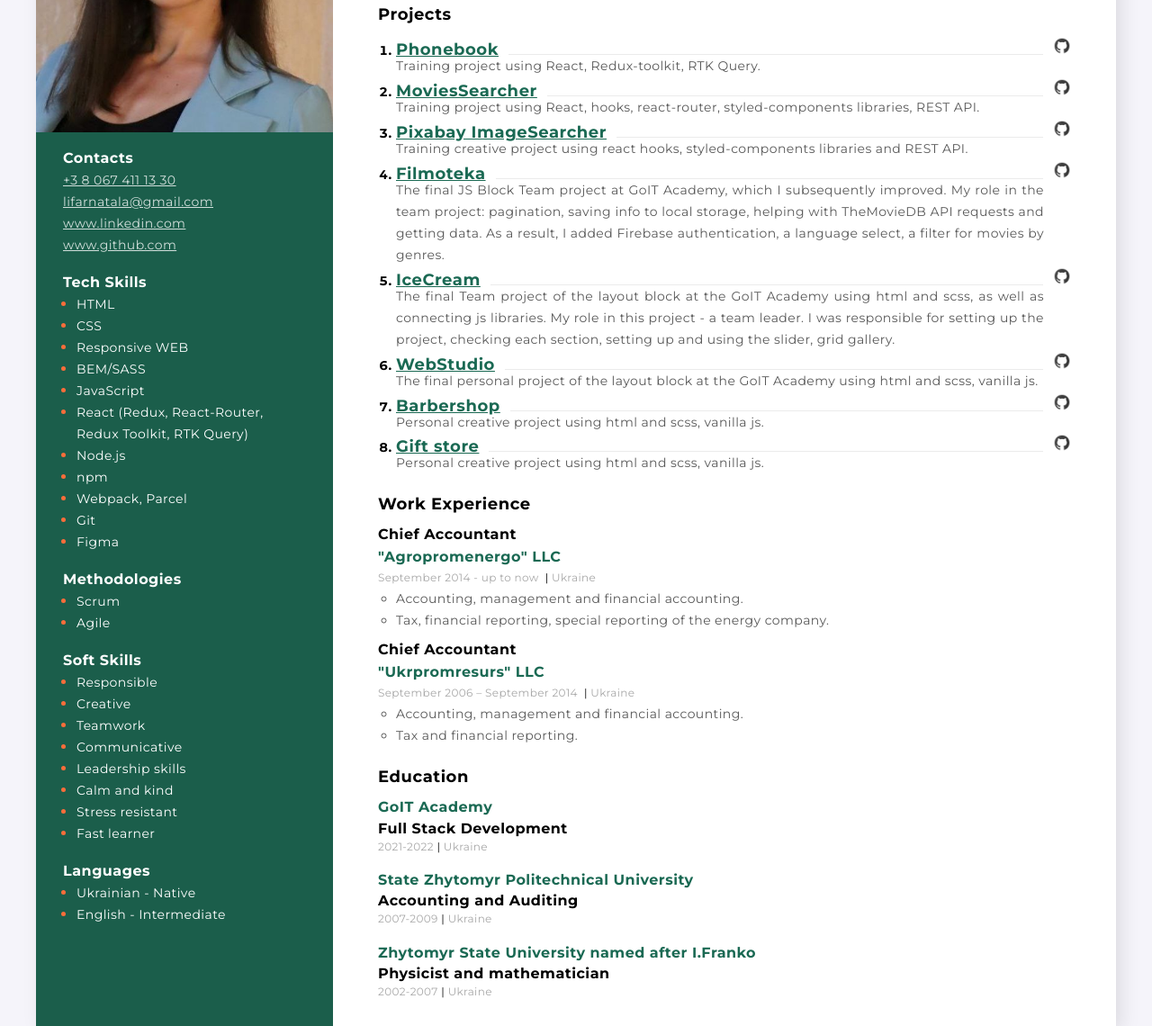
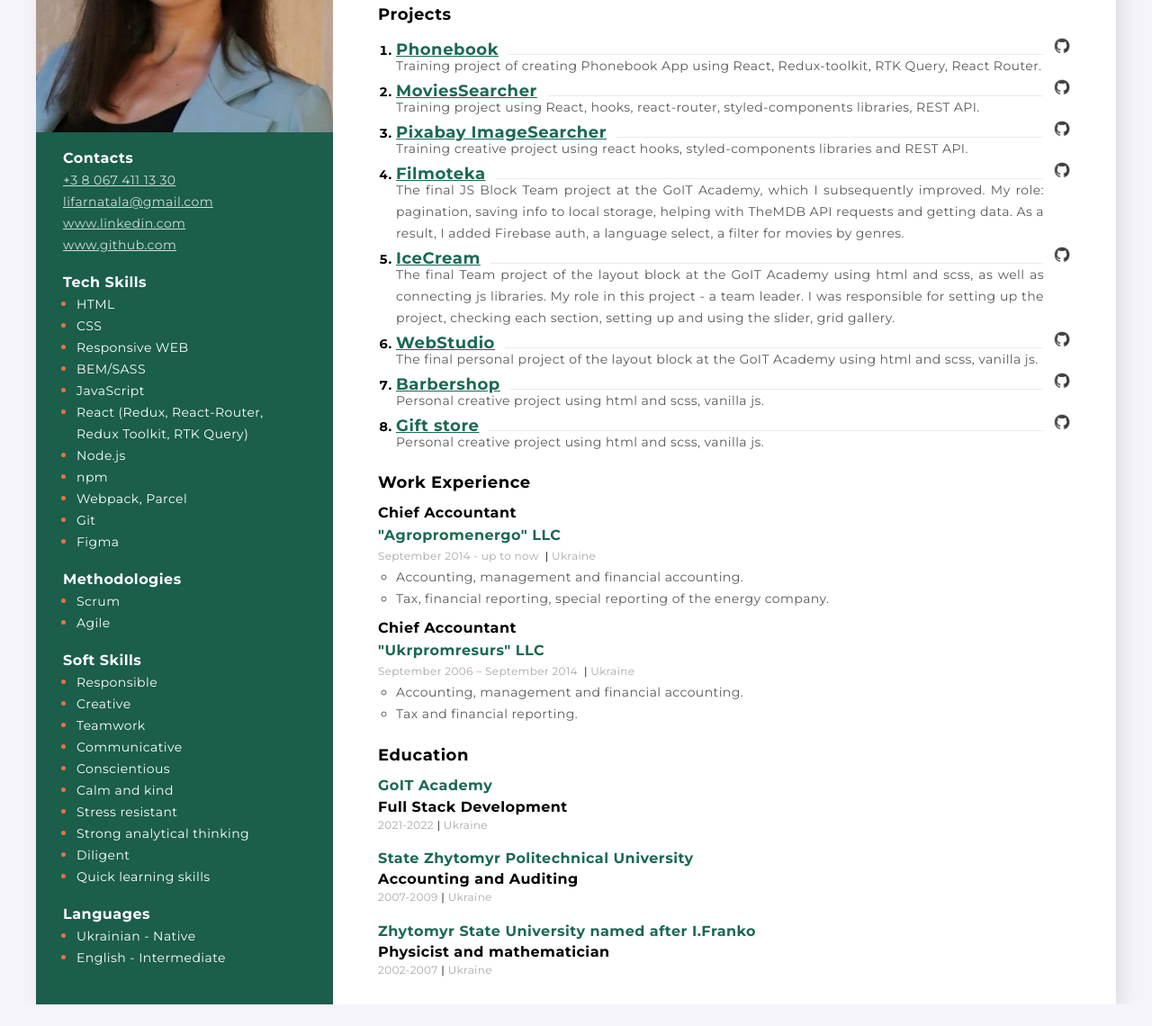
Before and after one commit to NataliaLyfar/resume, a plain HTML site: page index.html in a window 1280 px wide. Shown: the part 240-1380 px from the top of the page at 90% size. After the commit the page ends 1356 px from the top, so only its background shows below. Drawn offline with Linux system fonts and the light colour scheme.

Commit message:
change project

```diff
--- a/index.html
+++ b/index.html
@@ -6,6 +6,7 @@
   <meta http-equiv="X-UA-Compatible" content="IE=edge" />
   <meta name="viewport" content="width=device-width, initial-scale=1.0" />
   <meta name="freelancehunt" content="d30a550f967985d" />
+  <link rel="icon" href="/images/favicon.png" />
   <title>Nataliia Lyfar Resume</title>
   <link rel="preconnect" href="https://fonts.googleapis.com" />
   <link rel="preconnect" href="https://fonts.gstatic.com" crossorigin />
@@ -115,7 +116,7 @@
               <span class="soft-skills__text">Communicative</span>
             </li>
             <li class="soft-skills__item">
-              <span class="soft-skills__text">Leadership skills</span>
+              <span class="soft-skills__text">Conscientious</span>
             </li>
             <li class="soft-skills__item">
               <span class="soft-skills__text">Calm and kind</span>
@@ -124,7 +125,13 @@
               <span class="soft-skills__text">Stress resistant</span>
             </li>
             <li class="soft-skills__item">
-              <span class="soft-skills__text">Fast learner</span>
+              <span class="soft-skills__text">Strong analytical thinking</span>
+            </li>
+            <li class="soft-skills__item">
+              <span class="soft-skills__text">Diligent</span>
+            </li>
+            <li class="soft-skills__item">
+              <span class="soft-skills__text">Quick learning skills</span>
             </li>
           </ul>
         </div>
@@ -148,12 +155,12 @@
             <div class="projects__text">
               <div class="projects__link-container">
                 <a class="projects__link" target="_blank"
-                  href="https://natalialyfar.github.io/goit-react-hw-07-phonebook/">Phonebook</a>
-                  <a class="projects__link--git" target="_blank" href="https://github.com/NataliaLyfar/goit-react-hw-07-phonebook.git">
+                  href="https://natalialyfar.github.io/goit-react-hw-08-phonebook/">Phonebook</a>
+                  <a class="projects__link--git" target="_blank" href="https://github.com/NataliaLyfar/goit-react-hw-08-phonebook">
                     <img class="git-hub__icon" src="images/github.png" alt="github-icon">
                   </a>
               </div>
-              <p class="projects__description">Training project using React, Redux-toolkit, RTK Query.</p>
+              <p class="projects__description">Training project of creating Phonebook App using React, Redux-toolkit, RTK Query, React Router.</p>
             </div>
             </li>
           <li class="projects__item">
@@ -188,9 +195,9 @@
                   </a>
               </div>
               <p class="projects__description">
-                The final JS Block Team project at GoIT Academy, which I subsequently improved.
-                 My role in the team project: pagination, saving info to local storage, helping with
-                 TheMovieDB API requests and getting data. As a result, I added Firebase authentication, a language select, a filter for movies by genres.
+                The final JS Block Team project at the GoIT Academy, which I subsequently improved.
+                 My role: pagination, saving info to local storage, helping with
+                 TheMDB API requests and getting data. As a result, I added Firebase auth, a language select, a filter for movies by genres.
               </p>
             </div>
           </li>
@@ -396,7 +403,7 @@
             <span class="soft-skills__text">Communicative</span>
           </li>
           <li class="soft-skills__item">
-            <span class="soft-skills__text">Leadership skills</span>
+            <span class="soft-skills__text">Conscientious</span>
           </li>
           <li class="soft-skills__item">
             <span class="soft-skills__text">Calm and kind</span>
@@ -405,7 +412,13 @@
             <span class="soft-skills__text">Stress resistant</span>
           </li>
           <li class="soft-skills__item">
-            <span class="soft-skills__text">Fast learner</span>
+            <span class="soft-skills__text">Strong analytical thinking</span>
+          </li>
+          <li class="soft-skills__item">
+            <span class="soft-skills__text">Diligent</span>
+          </li>
+          <li class="soft-skills__item">
+            <span class="soft-skills__text">Quick learning skills</span>
           </li>
         </ul>
       </div>
```
Also changed, not shown: images/favicon.png (added).
